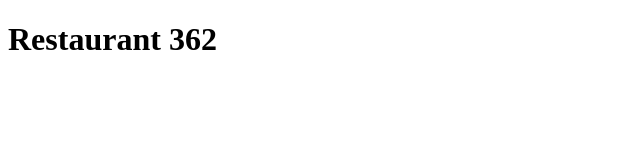
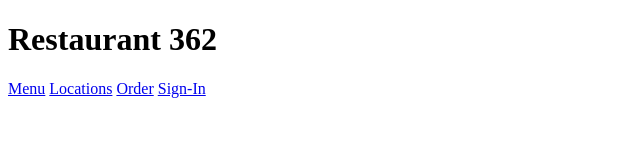
Before and after one commit to mattamora/362Project.github.io, a plain HTML site: page project.html in a window 1280 px wide. Shown: the whole page, without its empty margins (0-640 px from the left). Drawn offline with Linux system fonts and the light colour scheme.

Commit message:
Update project.html

```diff
--- a/project.html
+++ b/project.html
@@ -4,7 +4,12 @@
     <title>362_Project</title>
 </head>
 <body>
+    <div class="top_bar">
         <h1>Restaurant 362</h1>
-
+        <span><a href="#">Menu</a></span>
+        <span><a href="#">Locations</a></span>
+        <span><a href="#">Order</a></span>
+        <span><a href="#">Sign-In</a></span>
+     </div>
 </body>
 </html>
```
